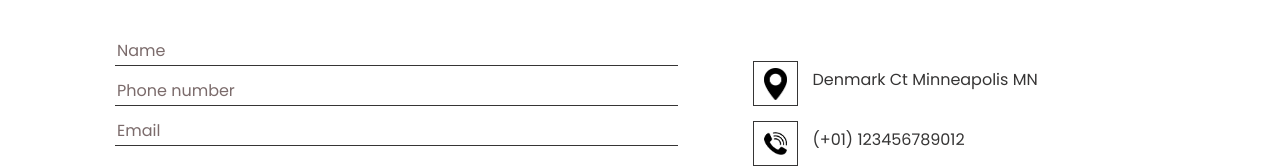
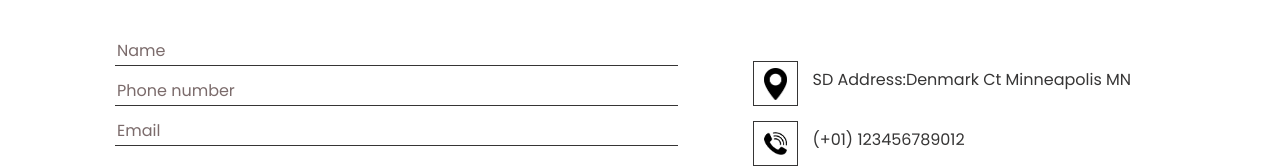
Before and after one commit to 4y2s/food, a plain HTML site: page contact.html in a window 1280 px wide. Shown: the part 226-394 px from the top of the page. Drawn offline with nearby package versions, Linux system fonts and the light colour scheme.

Commit message:
feature changes

```diff
--- a/contact.html
+++ b/contact.html
@@ -94,7 +94,7 @@
                 <img src="images/location.png" alt="">
               </div>
               <h6>
-                Denmark Ct Minneapolis MN
+                SD Address:Denmark Ct Minneapolis MN
               </h6>
             </a>
             <a href="">
```
